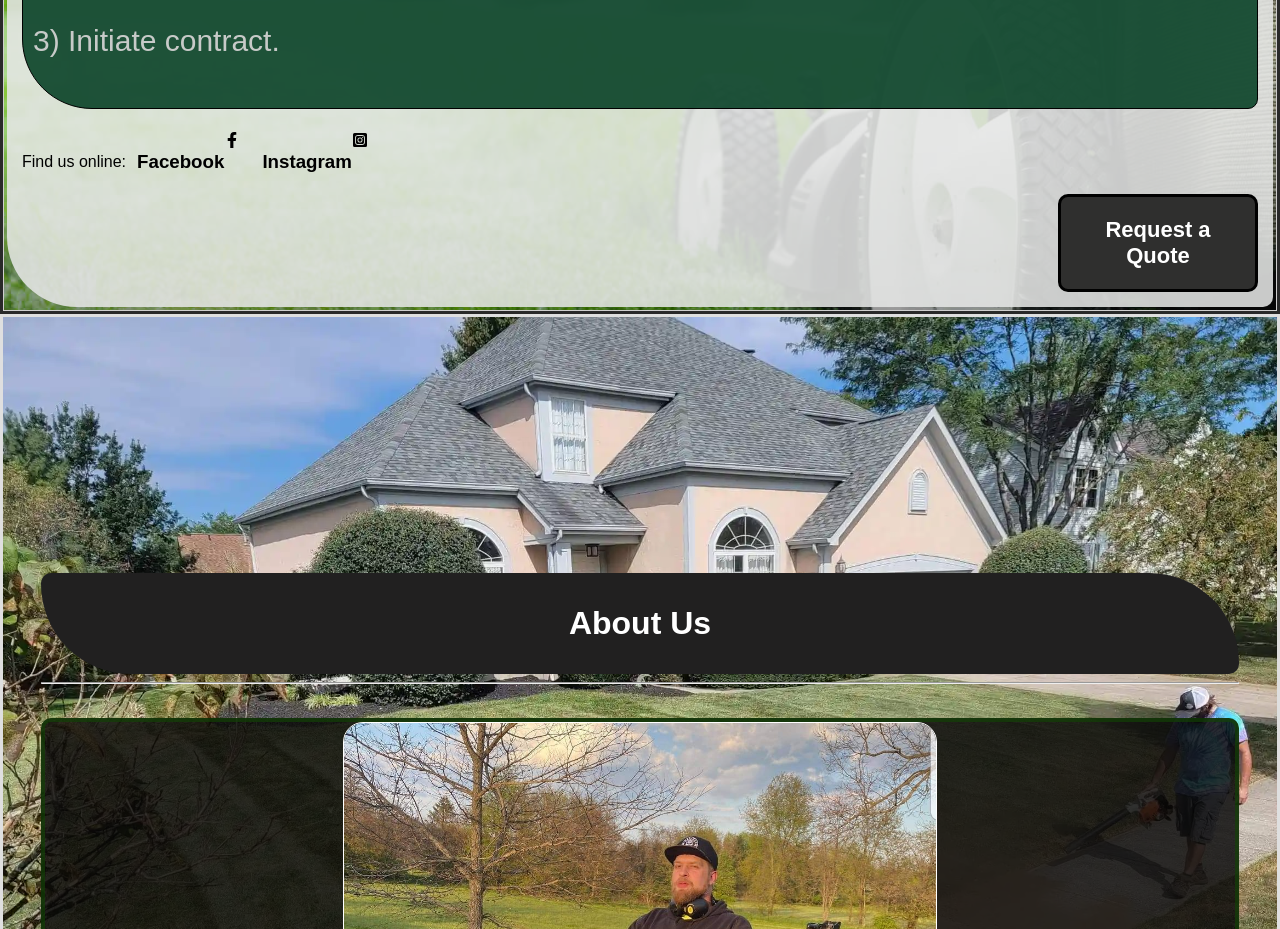
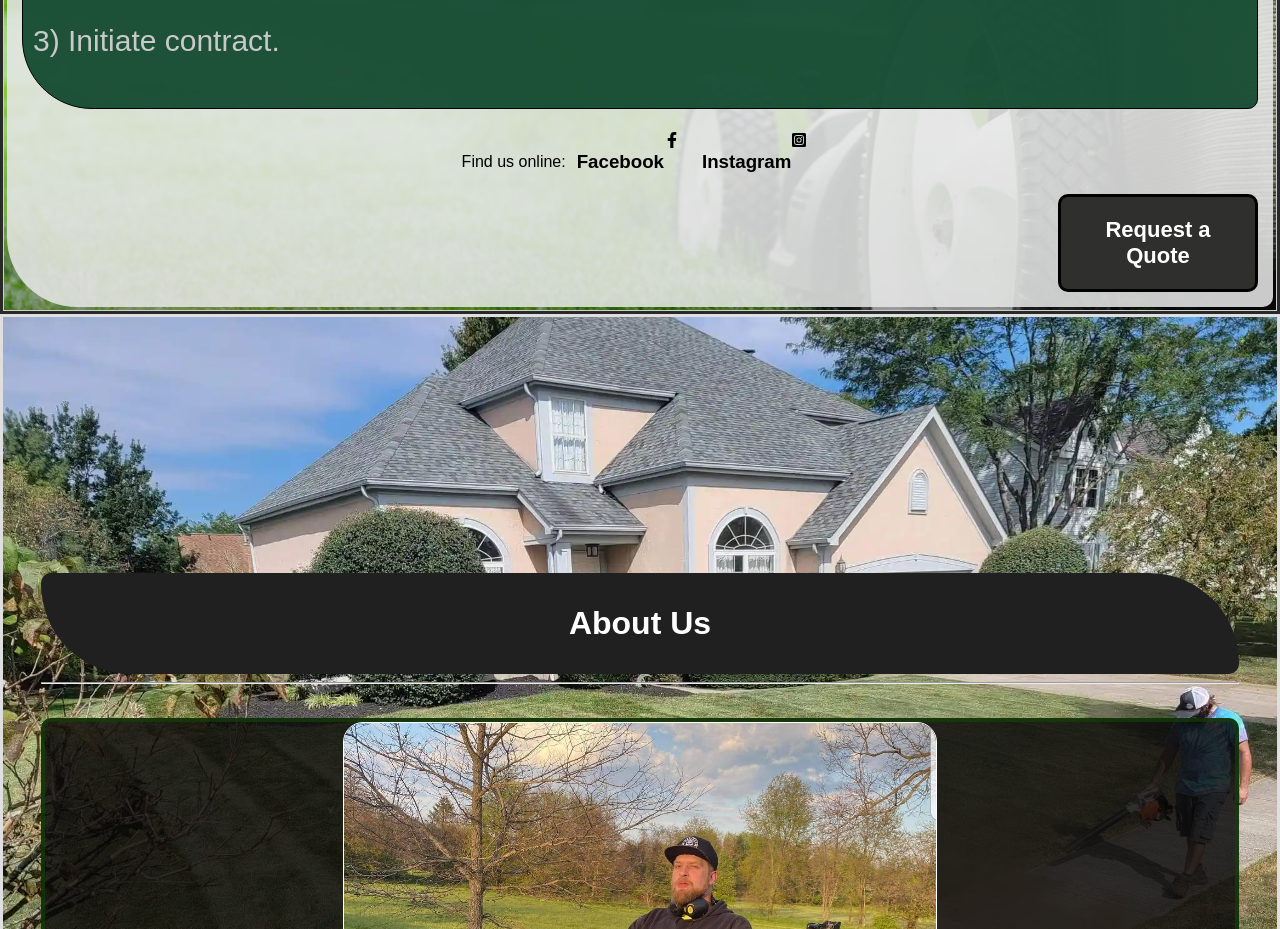
Before and after one commit to sean00880/grandpa-ron-s, a Next.js app: page / in a window 1280 px wide. Shown: the part 1880-2809 px from the top of the page. Built offline with nearby package versions, Linux system fonts and the light colour scheme.

Commit message:
Update Intro.module.css

```diff
--- a/styles/Intro.module.css
+++ b/styles/Intro.module.css
@@ -162,7 +162,7 @@
   display: flex;
   flex-direction: row;
   align-items: center;
-  justify-contet: center;
+  justify-content: center;
 }
 .socialIcons{
   display:flex;
```
